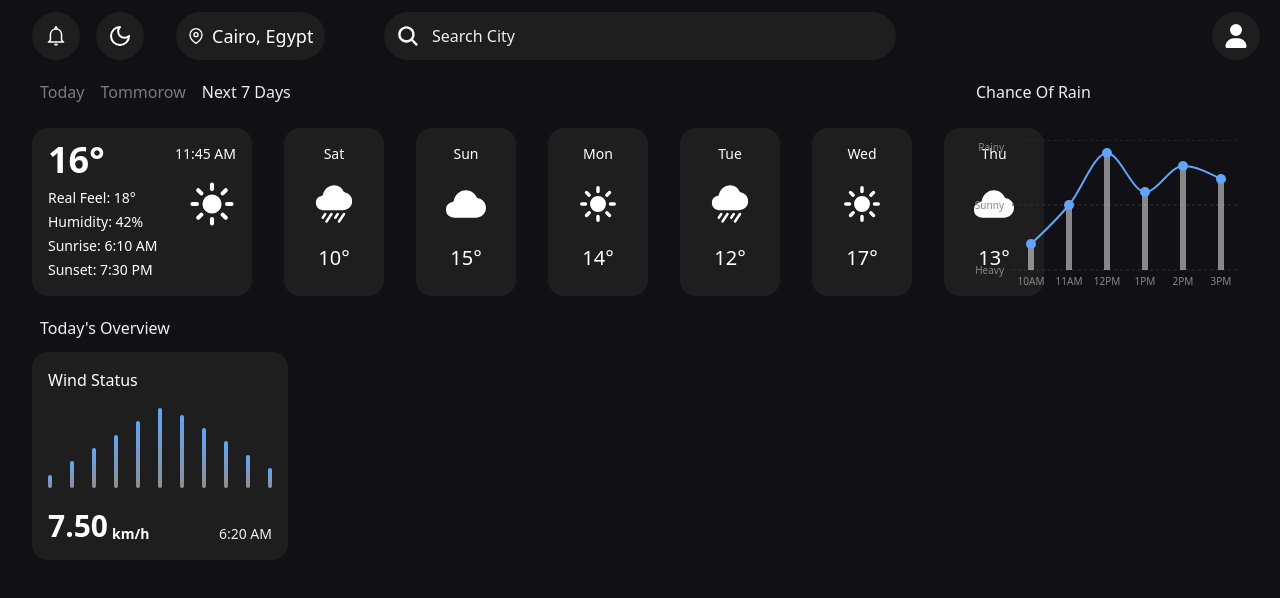
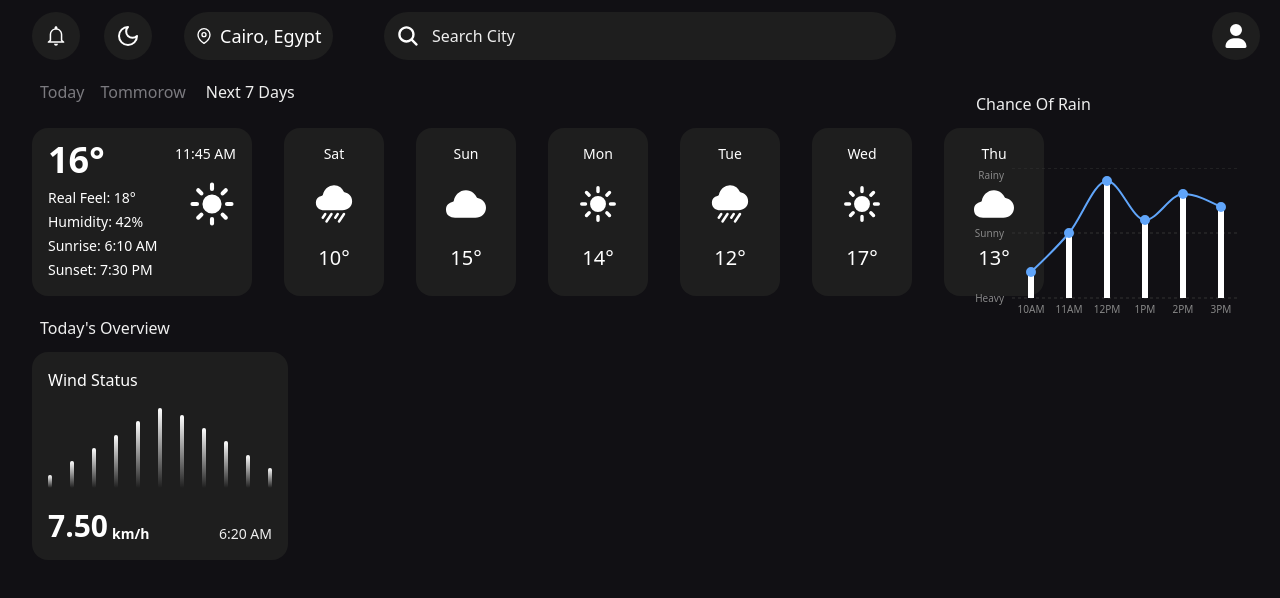
Before and after one commit to adhamhaithameid/codveda-intern, a React (Vite) app in the folder Tasks/Whether-Dashboard/: page / in a window 1280 px wide. Shown: the top 598 px of the page. Built offline with nearby package versions, Linux system fonts and the light colour scheme.

Commit message:
fixed some positioning/pointer events problems

```diff
--- a/Tasks/Whether-Dashboard/src/components/Datatabs.jsx
+++ b/Tasks/Whether-Dashboard/src/components/Datatabs.jsx
@@ -1,26 +1,17 @@
 function Datatabs() {
   return (
-    <div className=" bg-background">
+    <div className="flex absolute top-20 left-5 h-0 bg-background">
 
     {/* Left group: notifications, Dark mode toggle, location */}
-      <div className="flex absolute top-0 left-5">
-        <button className="relative m-5 mt-20 items-center justify-center flex">
+        <button className=" ml-5 top-7 items-center justify-center ">
           <span className="text-base text-third_text font-light">Today</span>
         </button>
-        <button className="relative m-5 mt-20 -ml-1  items-center justify-center flex">
+        <button className=" ml-4 top-7 items-center justify-center ">
         <span className="text-base text-third_text font-light">Tommorow</span>
         </button>
-        <button className="relative m-5 -ml-1 mt-20 items-center justify-center flex">
+        <button className=" ml-5 top-7 items-center justify-center ">
         <span className="text-base text-secondary_text font-medium">Next 7 Days</span>
         </button>
-      </div>
-
-    {/* right group: notifications, Dark mode toggle, location
-    <div className="flex absolute top-0 right-1">
-        <button className="relative m-5 mt-24 mr-20 items-center justify-center flex">
-        <span className="text-base text-secondary_text font-medium">Chanses of Rain</span>
-        </button>
-      </div> */}
 
     </div>
   );
--- a/Tasks/Whether-Dashboard/src/components/Header.jsx
+++ b/Tasks/Whether-Dashboard/src/components/Header.jsx
@@ -6,17 +6,17 @@ import { IoSearch } from "react-icons/io5";
 
 function Header() {
   return (
-    <div className=" bg-background">
+    <div className="relative z-50 bg-background">
 
     {/* Left group: notifications, Dark mode toggle, location */}
-      <div className="flex absolute top-0 left-5">
-        <button className="relative w-[3rem] h-[3rem] bg-button_dark m-3 rounded-full items-center justify-center flex">
+      <div className="flex relative top-0 left-5 w-fit">
+        <button className="z-100 relative w-[3rem] h-[3rem] bg-button_dark m-3 rounded-full items-center justify-center flex">
           <IoMdNotificationsOutline className="text-2xl text-white" />
         </button>
-        <button className="relative w-[3rem] h-[3rem] bg-button_dark m-3 ml-1 rounded-full items-center justify-center flex">
+        <button className="z-100 relative w-[3rem] h-[3rem] bg-button_dark m-3 rounded-full items-center justify-center flex">
           <LuMoon className="text-2xl text-white" />
         </button>
-        <button className="relative min-w-3 h-[3rem] bg-button_dark m-3 ml-5 rounded-full items-center p-3 place-content-evenly gap-2 justify-center flex">
+        <button className="z-100 relative min-w-3 h-[3rem] bg-button_dark m-3 ml-5 rounded-full items-center p-3 place-content-evenly gap-2 justify-center flex">
           <FiMapPin className="text-1xl text-white" />
           <span className="text-lg text-white">Cairo, Egypt</span>
         </button>
--- a/Tasks/Whether-Dashboard/src/components/Rain.jsx
+++ b/Tasks/Whether-Dashboard/src/components/Rain.jsx
@@ -21,21 +21,22 @@ export default function Rain() {
   ];
 
   return (
-    <div className="relative w-screen bg-background">
-      <div className="absolute right-6 top-16 w-80 mt-5 rounded-2xl p-4 text-white">
+    <div className="absolute w-screen bg-background">
+      <div className="absolute right-6 top-20 w-80 rounded-2xl p-4 text-white">
         <h3
           className="
             absolute
             left-8
             px-2
             text-base text-secondary_text font-medium
-            -mt-5
+            -top-12
+            -mt-3
           "
         >
           Chance Of Rain
         </h3>
 
-        <div className="mt-10 h-40">
+        <div className="top-10 h-40 flex-shrink-0">
           <ResponsiveContainer width="100%" height="100%">
             <ComposedChart data={data} margin={{ top: 0, right: 0, bottom: 0, left: 0 }}>
               <CartesianGrid vertical={false} stroke="#333" strokeDasharray="3 3" />
@@ -47,7 +48,7 @@ export default function Rain() {
                 tick={{ fill: '#888', fontSize: 10 }}
                 tickFormatter={v => v===100?'Rainy':v===50?'Sunny':v===0?'Heavy':''}
               />
-              <Bar dataKey="value" barSize={6} fill="rgba(255,255,255,0.5)" />
+              <Bar dataKey="value" barSize={6} fill="#fff" />
               <Line
                 type="monotone" dataKey="value"
                 stroke="#60A5FA" strokeWidth={2}
--- a/Tasks/Whether-Dashboard/src/components/overview.jsx
+++ b/Tasks/Whether-Dashboard/src/components/overview.jsx
@@ -9,7 +9,7 @@ function Overview() {
     <div className="bg-background">
     {/* Title */}
       <div className="flex absolute top-7 left-5">
-        <div className="relative m-5 mt-72 items-center justify-center flex">
+        <div className="relative ml-5 top-72 items-center justify-center flex">
           <span className="text-base text-secondary_text font-medium">
             Today's Overview
           </span>
@@ -17,7 +17,7 @@ function Overview() {
       </div>
 
     {/* Wind Status Card */}
-    <div className="absolute bg-button_dark m-8 mb-60 bottom-0 rounded-2xl p-4 text-white w-64 h-52">
+    <div className="absolute bg-button_dark ml-8  bottom-60 rounded-2xl p-4 text-white w-64 h-52">
         <div className="absolute top-4 left-4 w-56">
             <span className="text-base font-medium">Wind Status</span>
         </div>
@@ -26,7 +26,7 @@ function Overview() {
             {windData.map((val, i) => (
             <div
                 key={i}
-                className="w-1 rounded-full bg-gradient-to-t from-[rgba(255,255,255,0.5)] to-[#60A5FA]"
+                className="w-1 rounded-full bg-gradient-to-t from-button_dark to-[#fff]"
               style={{ height: `${(val / max) * 100}%` }}
             />
             ))}
```
